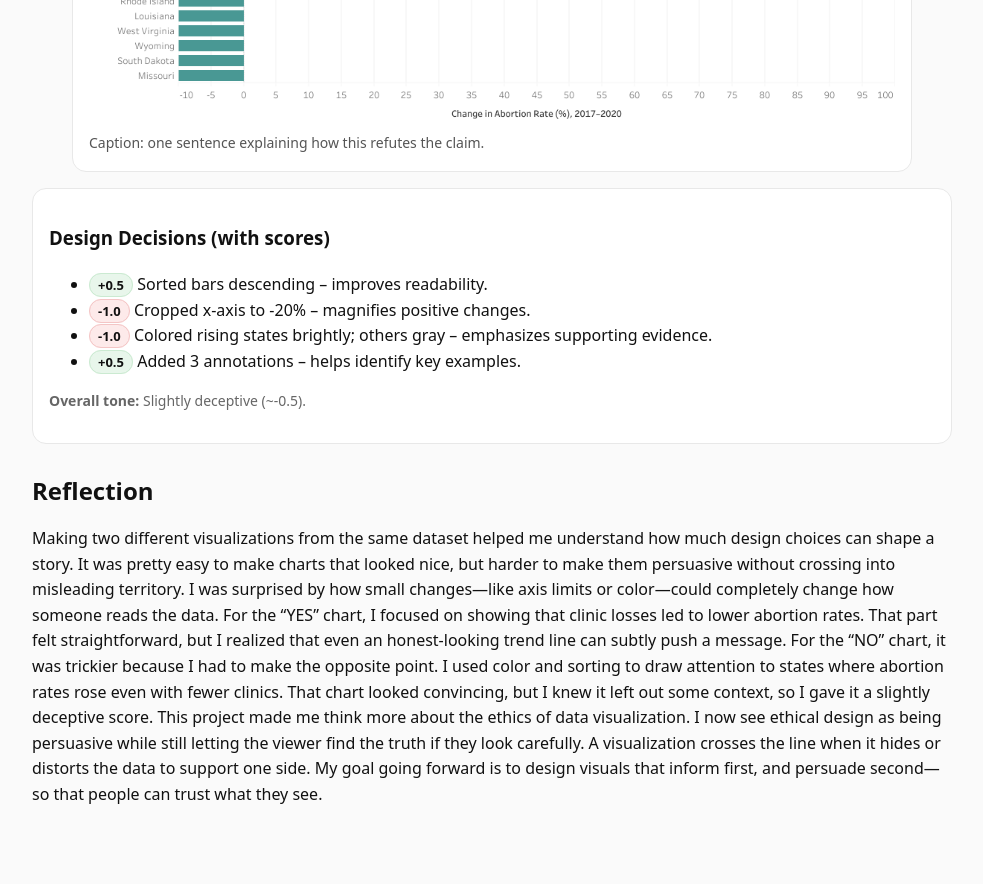
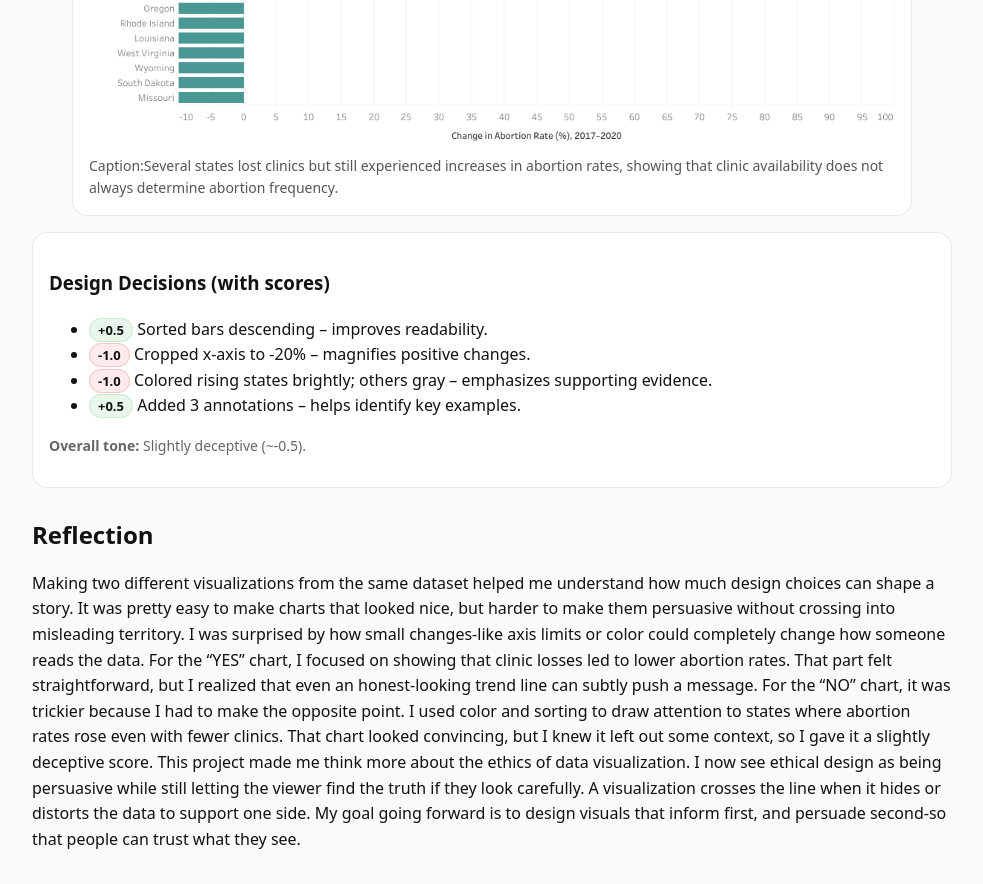
Before and after one commit to ppanchal-ucsd/project2, a plain HTML site: page index.html in a window 1280 px wide. Shown: the part 2500-3384 px from the top of the page, without its empty margins (148-1131 px from the left). Before the commit the page ends 3340 px from the top, so only its background shows below. Drawn offline with Linux system fonts and the light colour scheme.

Commit message:
added caption and fixed spacing on reflection

```diff
--- a/index.html
+++ b/index.html
@@ -34,7 +34,7 @@
     <h2>Visualization A — Argues the proposition is <em>True</em></h2>
     <figure>
       <img src="yes_chart.png" alt="YES chart" style="width:100%;height:auto;border-radius:10px" />
-      <figcaption>Caption: one sentence explaining how this supports the claim.</figcaption>
+      <figcaption>Caption:States that lost more abortion clinics between 2017 and 2020 generally saw declines in abortion rates, suggesting reduced access may lower procedure rates.</figcaption>
     </figure>
     <div class="decisions">
       <h3>Design Decisions (with scores)</h3>
@@ -50,7 +50,7 @@
     <h2>Visualization B — Argues the proposition is <em>False</em></h2>
     <figure>
       <img src="no_chart.png" alt="NO chart" style="width:100%;height:auto;border-radius:10px" />
-      <figcaption>Caption: one sentence explaining how this refutes the claim.</figcaption>
+      <figcaption>Caption:Several states lost clinics but still experienced increases in abortion rates, showing that clinic availability does not always determine abortion frequency.</figcaption>
     </figure>
     <div class="decisions">
       <h3>Design Decisions (with scores)</h3>
@@ -64,9 +64,11 @@
     </div>
 
     <h2>Reflection</h2>
-    <p>Making two different visualizations from the same dataset helped me understand how much design choices can shape a story. It was pretty easy to make charts that looked nice, but harder to make them persuasive without crossing into misleading territory. I was surprised by how small changes—like axis limits or color—could completely change how someone reads the data.
+    <p>Making two different visualizations from the same dataset helped me understand how much design choices can shape a story. It was pretty easy to make charts that looked nice, but harder to make them persuasive without crossing into misleading territory. I was surprised by how small changes-like axis limits or color could completely change how someone reads the data.
+
       For the “YES” chart, I focused on showing that clinic losses led to lower abortion rates. That part felt straightforward, but I realized that even an honest-looking trend line can subtly push a message. For the “NO” chart, it was trickier because I had to make the opposite point. I used color and sorting to draw attention to states where abortion rates rose even with fewer clinics. That chart looked convincing, but I knew it left out some context, so I gave it a slightly deceptive score.
-      This project made me think more about the ethics of data visualization. I now see ethical design as being persuasive while still letting the viewer find the truth if they look carefully. A visualization crosses the line when it hides or distorts the data to support one side. My goal going forward is to design visuals that inform first, and persuade second—so that people can trust what they see.</p>
+
+      This project made me think more about the ethics of data visualization. I now see ethical design as being persuasive while still letting the viewer find the truth if they look carefully. A visualization crosses the line when it hides or distorts the data to support one side. My goal going forward is to design visuals that inform first, and persuade second-so that people can trust what they see.</p>
 
     <footer>
     </footer>
```
